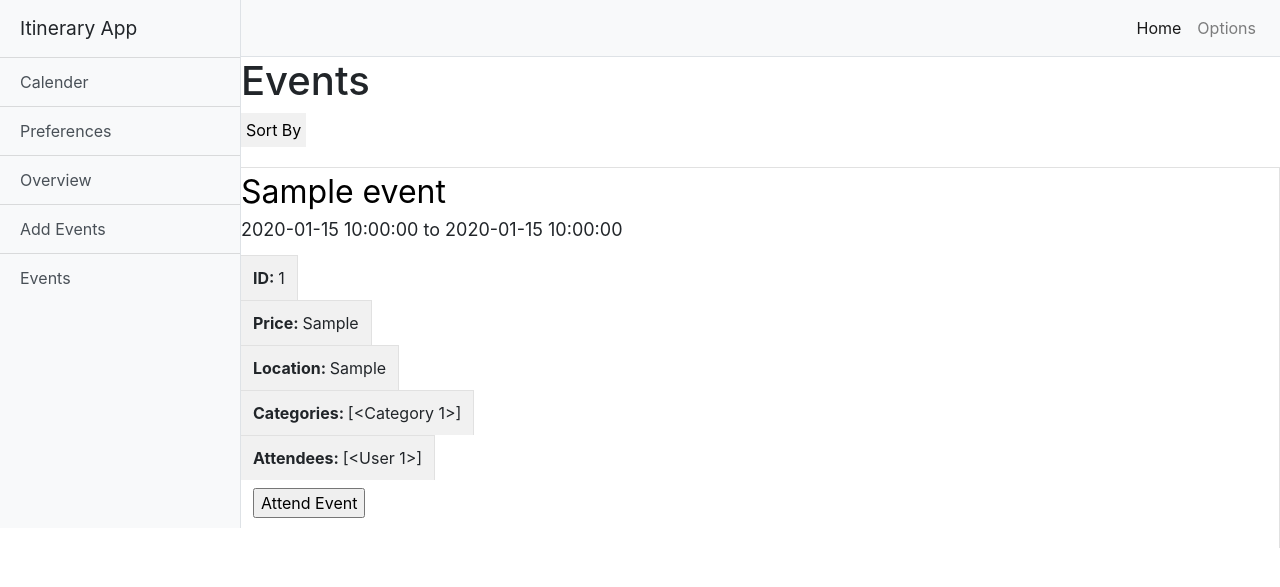
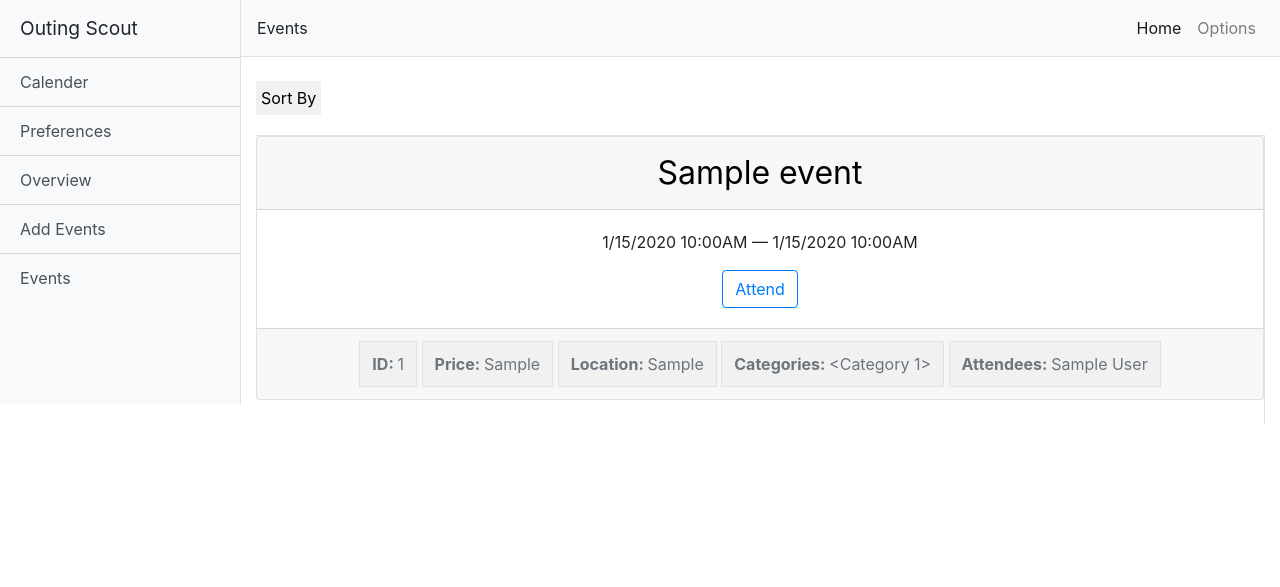
Before and after one commit to je-hyun/groupCProject, a Flask app: page /events_page/1/ in a window 1280 px wide. Shown: the top 587 px of the page. Run offline with Flask 2, Linux system fonts and the light colour scheme; tables that the repository leaves empty hold one stand-in row (values such as "Sample post"); some libraries are stand-ins or nearby versions.

Commit message:
Front end improvements (Preferences/Event)

```diff
--- a/app/main/forms.py
+++ b/app/main/forms.py
@@ -11,6 +11,6 @@ class EventForm(FlaskForm):
     submit = SubmitField('Add Event')
 
 class EventsPageForm(FlaskForm):
-    submit = SubmitField('Attend Event')
+    submit = SubmitField('Attend')
 
 #class PreferenceForm(FlaskForm):
--- a/app/static/css/calender.css
+++ b/app/static/css/calender.css
@@ -30,7 +30,6 @@
 
 main {
   grid-area: content;
-  padding: 48px;
 }
 
 sidebar {
--- a/app/static/css/events_page.css
+++ b/app/static/css/events_page.css
@@ -59,10 +59,8 @@ color: #11afcf;
 }
 
 .event_info {
-  border-right: .6px solid #e1e1e1;
-  border-top: .6px solid #e1e1e1;
+  border: .6px solid #e1e1e1;
   position: relative;
-  top: 12px;
   padding: 10px 12px;
   text-decoration: none;
   background-color: #f1f1f1;
--- a/app/templates/events_page.html
+++ b/app/templates/events_page.html
@@ -1,9 +1,12 @@
+
+{% set title = 'Events' %}
 {% extends 'layout.html' %}
 
 <form method="POST">
 {% block content %}
 <link rel="stylesheet", type="text/css", href="{{url_for('static', filename='css/events_page.css')}}">
-<h1>Events</h1>
+<br/>
+<div class="container">
 <div class="dropdown">
   <button class="dropbtn">Sort By</button>
   <div class="dropdown-content">
@@ -14,18 +17,25 @@
     <a href="/events_page/4/">Location</a>
   </div>
 </div>
-
 {% for event in events %}
 <div class="event">
-<a href="/event/{{event.id}}" class="event_title">{{event.name}}</a>
-</br><a class="event_time">{{event.start}} to {{event.end}}</a>
-</br><a class="event_info"><b>ID: </b> {{event.id}} </a>
-</br><a class="event_info"><b>Price: </b> {{event.price}} </a>
-</br><a class="event_info"><b>Location: </b> {{event.location}} </a>
-</br><a class="event_info"><b>Categories: </b> {{event.categories}} </a>
-</br><a class="event_info"><b>Attendees: </b> {{event.attending_user}}</a>
-</br><p class="event_submit">{{form.submit}}</p>
-</br>
+<div class="card text-center">
+  <div class="card-header">
+    <a href="/event/{{event.id}}" class="event_title">{{event.name}}</a>
+  </div>
+  <div class="card-body">
+    <p class="card-text">{{event.start.strftime("%-m/%d/%Y %-I:%M%p")}} — {{event.end.strftime("%-m/%d/%Y %-I:%M%p")}}</p>
+    {{form.submit(class="btn btn-outline-primary")}}
+  </div>
+  <div class="card-footer text-muted">
+    <a class="event_info"><b>ID: </b> {{event.id}} </a>
+    <a class="event_info"><b>Price: </b> {{event.price}} </a>
+    <a class="event_info"><b>Location: </b> {{event.location}} </a>
+    <a class="event_info"><b>Categories: </b> {% for category in event.categories %}{{ category }}{% endfor %} </a>
+    <a class="event_info"><b>Attendees: </b> {% for usr in event.attending_user %}{{usr.firstname}} {{usr.lastname}} {% endfor %}</a>
+  </div>
+</div>
+<br/>
 </div>
 {% endfor %}
 {% endblock %}
--- a/app/templates/layout.html
+++ b/app/templates/layout.html
@@ -8,10 +8,11 @@
   <meta name="description" content="">
   <meta name="author" content="">
 
-  <title>{% block title %}Itinerary App{% endblock title %}</title>
+  <title>{% block title %}Outing Scout{% endblock title %}</title>
 
   <!-- Bootstrap core CSS -->
   <link rel="stylesheet", type="text/css", href="{{url_for('static', filename='css/bootstrap/css/bootstrap.min.css')}}">
+
     <!-- Custom styles for this template -->
   <link rel="stylesheet", type="text/css", href="{{url_for('static', filename='css/simple-sidebar.css')}}">
   {% block styles %}
@@ -25,7 +26,7 @@
 
     <!-- Sidebar -->
     <div class="bg-light border-right" id="sidebar-wrapper">
-      <div class="sidebar-heading">Itinerary App</div>
+      <div class="sidebar-heading">Outing Scout</div>
       <div class="list-group list-group-flush">
         <a href="/" class="list-group-item list-group-item-action bg-light">Calender</a>
         <a href="/pref" class="list-group-item list-group-item-action bg-light">Preferences</a>
@@ -44,6 +45,7 @@
       <nav class="navbar navbar-expand-lg navbar-light bg-light border-bottom">
 
         <div class="collapse navbar-collapse" id="navbarSupportedContent">
+          {{title|default("Outing Scout")}}
           <ul class="navbar-nav ml-auto mt-2 mt-lg-0">
             <li class="nav-item active">
               <a class="nav-link" href="#">Home<span class="sr-only">(current)</span></a>
```
Also changed, not shown: app/templates/Preference.html (+31 -9 lines).
